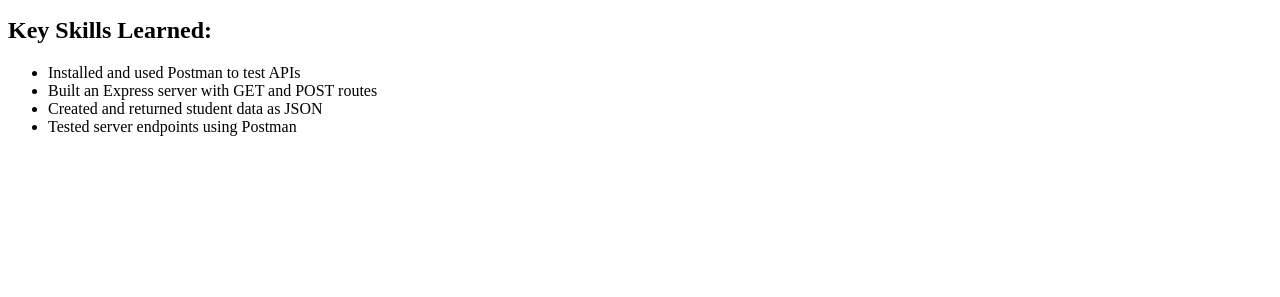
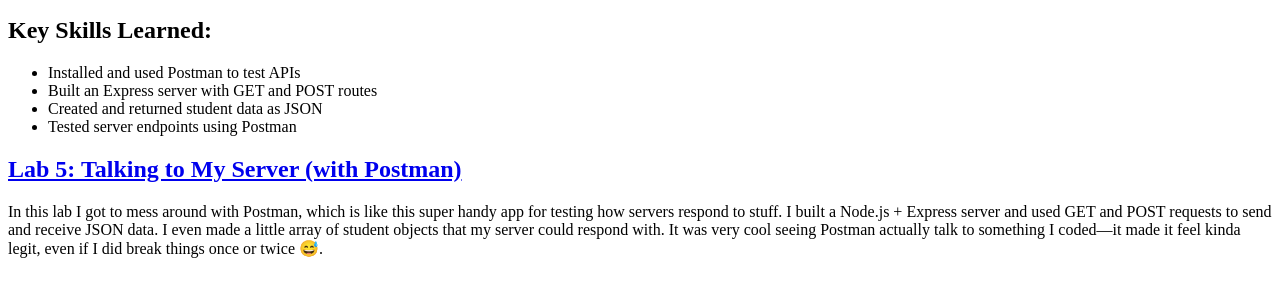
Before and after one commit to bboyden/lab-05, a plain HTML site: page index.html in a window 1280 px wide. Shown: the part 101-398 px from the top of the page. Drawn offline with Linux system fonts and the light colour scheme.

Commit message:
Update index.html

```diff
--- a/index.html
+++ b/index.html
@@ -15,5 +15,11 @@
     <li>Created and returned student data as JSON</li>
     <li>Tested server endpoints using Postman</li>
   </ul>
+  <h2>
+  <a href="https://bboyden.github.io/lab-05">Lab 5: Talking to My Server (with Postman)</a>
+</h2>
+<p>
+  In this lab I got to mess around with Postman, which is like this super handy app for testing how servers respond to stuff. I built a Node.js + Express server and used GET and POST requests to send and receive JSON data. I even made a little array of student objects that my server could respond with. It was very cool seeing Postman actually talk to something I coded—it made it feel kinda legit, even if I did break things once or twice 😅.
+</p>
 </body>
 </html>
```
